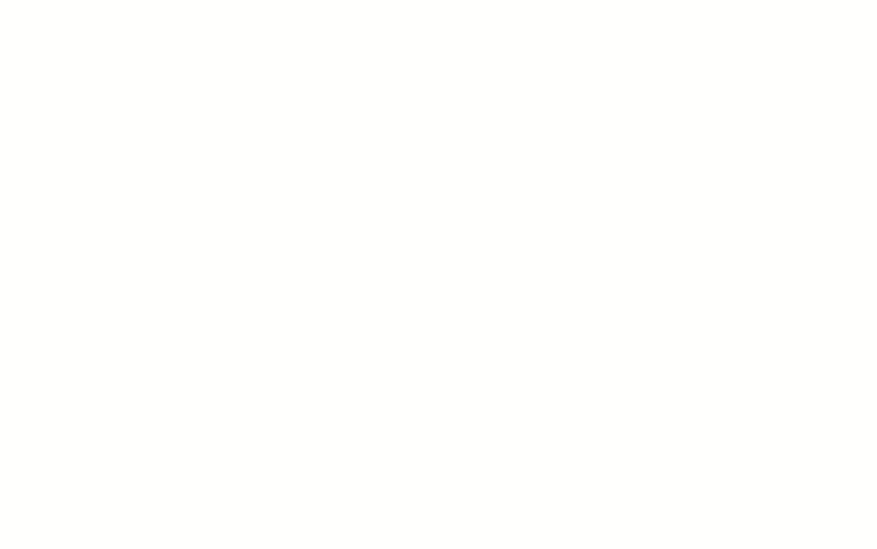
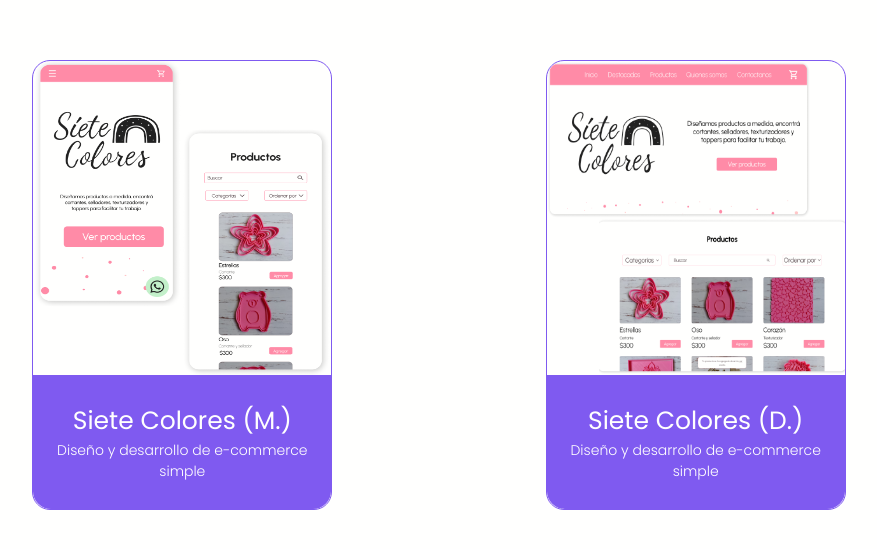
Before and after one commit to 2piradrian/cswap-web, a React (Create React App) app: page /home in a window 1280 px wide. Shown: the part 3315-3864 px from the top of the page, without its empty margins (201-1078 px from the left). Before the commit the page ends 3200 px from the top, so only its background shows below. Built offline with nearby package versions, Linux system fonts and the light colour scheme.

Commit message:
portfolio styles

```diff
--- /dev/null
+++ b/src/components/project-card/ProjectCard.tsx
@@ -0,0 +1,22 @@
+import style from "./style.module.css";
+
+type Props = {
+	id: number;
+	image: string;
+	title: string;
+	text: string;
+};
+
+function ProjectCard({ image, title, text }: Props) {
+	return (
+		<div className={style.box}>
+			<img src={image} className={style.image} />
+			<div className={style.boxContent}>
+				<p className={style.title}>{title}</p>
+				<p className={style.description}>{text}</p>
+			</div>
+		</div>
+	);
+}
+
+export default ProjectCard;
--- /dev/null
+++ b/src/components/project-card/style.module.css
@@ -0,0 +1,42 @@
+@import url(../../global/var.css);
+
+.box {
+	height: 450px;
+	width: 300px;
+	border-radius: 18px;
+	border: 1px solid var(--main);
+	display: flex;
+	flex-direction: column;
+	justify-content: space-between;
+	align-items: center;
+}
+
+.image {
+	height: 70%;
+	width: 100%;
+	border-radius: 18px 18px 0px 0px;
+}
+
+.boxContent {
+	height: 30%;
+	width: 100%;
+	color: var(--background);
+	background-color: var(--main);
+	border-radius: 0px 0px 18px 18px;
+	display: flex;
+	flex-direction: column;
+	justify-content: center;
+	align-items: center;
+}
+
+.title {
+	font-size: 25px;
+	font-weight: 400;
+	text-align: center;
+}
+
+.description {
+	font-weight: 300;
+	font-size: 14px;
+	text-align: center;
+}
--- a/src/components/roadmap-card/RoadmapCard.tsx
+++ b/src/components/roadmap-card/RoadmapCard.tsx
@@ -1,4 +1,3 @@
-import React from "react";
 import style from "./style.module.css";
 
 type Props = {
--- /dev/null
+++ b/src/database/projects.ts
@@ -0,0 +1,24 @@
+import img0 from "../assets/projects/0.png";
+import img1 from "../assets/projects/1.png";
+
+type item = {
+	id: number;
+	image: string;
+	title: string;
+	text: string;
+};
+
+export const projectsArray: item[] = [
+	{
+		id: 0,
+		image: img0,
+		title: "Siete Colores (M.)",
+		text: "Diseño y desarrollo de e-commerce simple",
+	},
+	{
+		id: 1,
+		image: img1,
+		title: "Siete Colores (D.)",
+		text: "Diseño y desarrollo de e-commerce simple",
+	},
+];
--- a/src/routes/Home.tsx
+++ b/src/routes/Home.tsx
@@ -1,4 +1,5 @@
 import Hero from "../sections/hero/Hero";
+import Portfolio from "../sections/portfolio/Portfolio";
 import Roadmap from "../sections/roadmap/Roadmap";
 import Services from "../sections/services/Services";
 import Layout from "./../layouts/Layout";
@@ -11,6 +12,7 @@
 			<Services />
 			<Roadmap />
 			<Team />
+			<Portfolio />
 		</Layout>
 	);
 }
--- /dev/null
+++ b/src/sections/portfolio/Portfolio.tsx
@@ -0,0 +1,18 @@
+import ProjectCard from "../../components/project-card/ProjectCard";
+import { projectsArray } from "./../../database/projects";
+import Container from "./../../layouts/Container";
+import style from "./services.module.css";
+
+function Portfolio() {
+	return (
+		<Container height="100vh">
+			<div className={style.subcontainer}>
+				{projectsArray.map((item) => (
+					<ProjectCard {...item} key={item.id} />
+				))}
+			</div>
+		</Container>
+	);
+}
+
+export default Portfolio;
--- /dev/null
+++ b/src/sections/portfolio/services.module.css
@@ -0,0 +1,13 @@
+@import url(../../global/var.css);
+
+.subcontainer {
+	height: 100%;
+	width: 100%;
+	padding: 20px;
+	display: flex;
+	flex-wrap: wrap;
+	align-items: center;
+	justify-content: space-evenly;
+	/* background-image: url(../../assets/patronCswap.svg);
+	background-size: cover; */
+}
```
Also changed, not shown: src/assets/projects/0.png (added), src/assets/projects/1.png (added).
